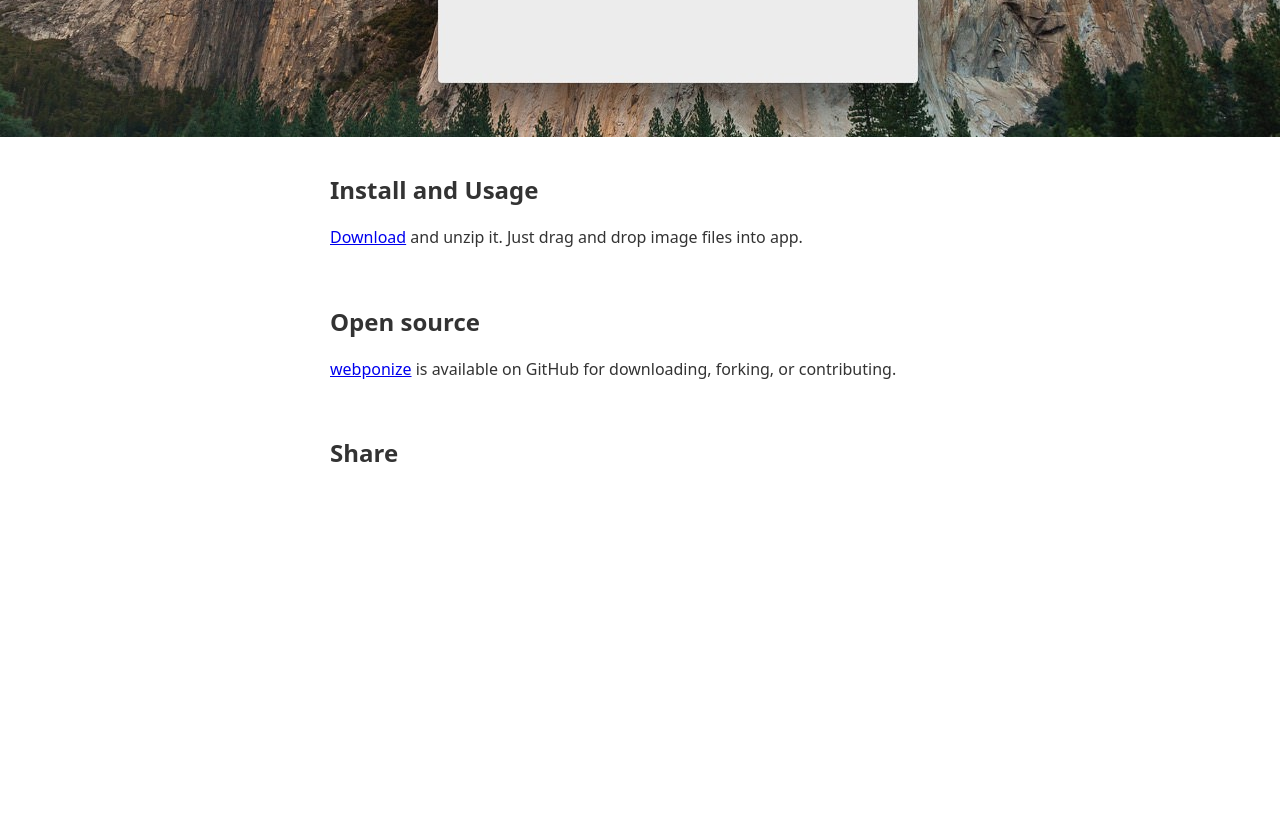
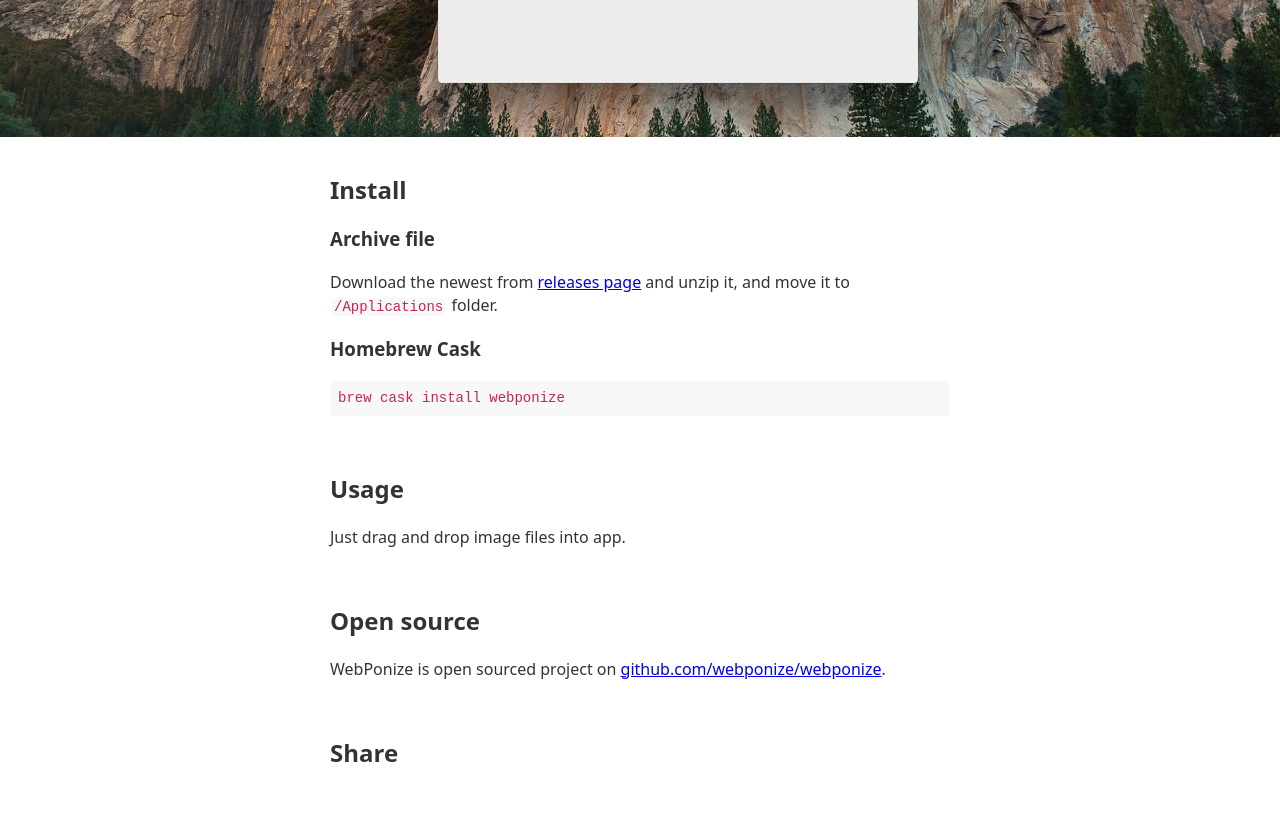
Before and after one commit to webponize/webponize.org, a website: page public/index.html in a window 1280 px wide. Shown: the part 684-1509 px from the top of the page. Before the commit the page ends 1209 px from the top, so only its background shows below. Drawn offline with nearby package versions, Linux system fonts and the light colour scheme.

Commit message:
Update install instruction

```diff
--- a/public/css/app.css
+++ b/public/css/app.css
@@ -14,6 +14,28 @@
   font-family: 'Noto Sans', Arial, sans-serif;
   font-size: 1.6rem;
   line-height: 1.4;
+}
+
+pre {
+  word-wrap: normal;
+  overflow-wrap: normal;
+}
+
+code {
+  font-family: "Roboto Mono", monospace;
+  font-size: 1.4rem;
+  margin: 0.1rem 0.2rem;
+  padding: 0.1rem 0.2rem;
+  color: #c25;
+  border-radius: 0.4rem;
+  background-color: #f8f8f8 !important;
+}
+
+pre > code {
+  display: block;
+  overflow-x: scroll;
+  margin: 0.8rem 0;
+  padding: 0.8rem;
 }
 
 .Container {
--- a/public/index.html
+++ b/public/index.html
@@ -37,8 +37,19 @@
     <section>
       <div class="Container">
         <div class="Inner">
-          <h2>Install and Usage</h2>
-          <p><a href="https://github.com/webponize/webponize/releases/download/v2.0.0/WebPonize.app.zip">Download</a> and unzip it. Just drag and drop image files into app.</p>
+          <h2>Install</h2>
+          <h3>Archive file</h3>
+          <p>Download the newest from <a href="https://github.com/webponize/webponize/releases">releases page</a> and unzip it, and move it to <code>/Applications</code> folder. </p>
+          <h3>Homebrew Cask</h3>
+          <pre><code>brew cask install webponize</code></pre>
+        </div>
+      </div>
+    </section>
+    <section>
+      <div class="Container">
+        <div class="Inner">
+          <h2>Usage</h2>
+          <p>Just drag and drop image files into app.</p>
         </div>
       </div>
     </section>
@@ -46,7 +57,7 @@
       <div class="Container">
         <div class="Inner">
           <h2>Open source</h2>
-          <p><a href="https://github.com/webponize/webponize">webponize</a> is available on GitHub for downloading, forking, or contributing.</p>
+          <p>WebPonize is open sourced project on <a href="https://github.com/webponize/webponize">github.com/webponize/webponize</a>.</p>
         </div>
       </div>
     </section>
```
